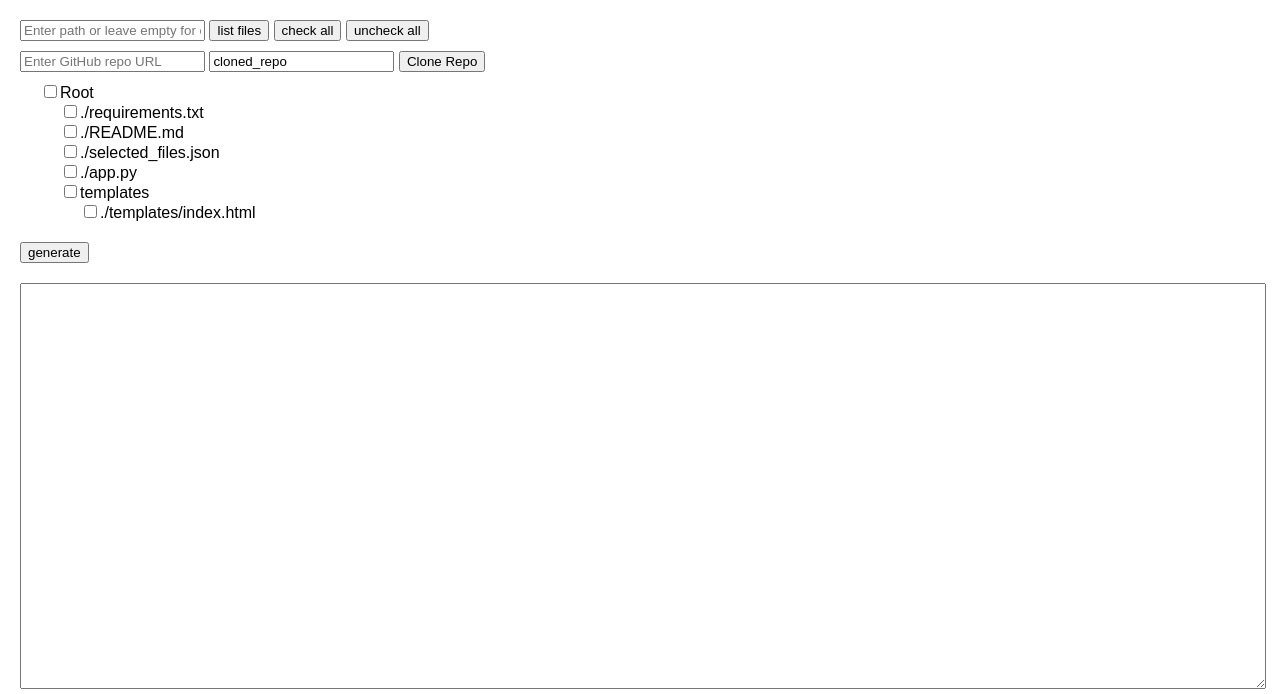
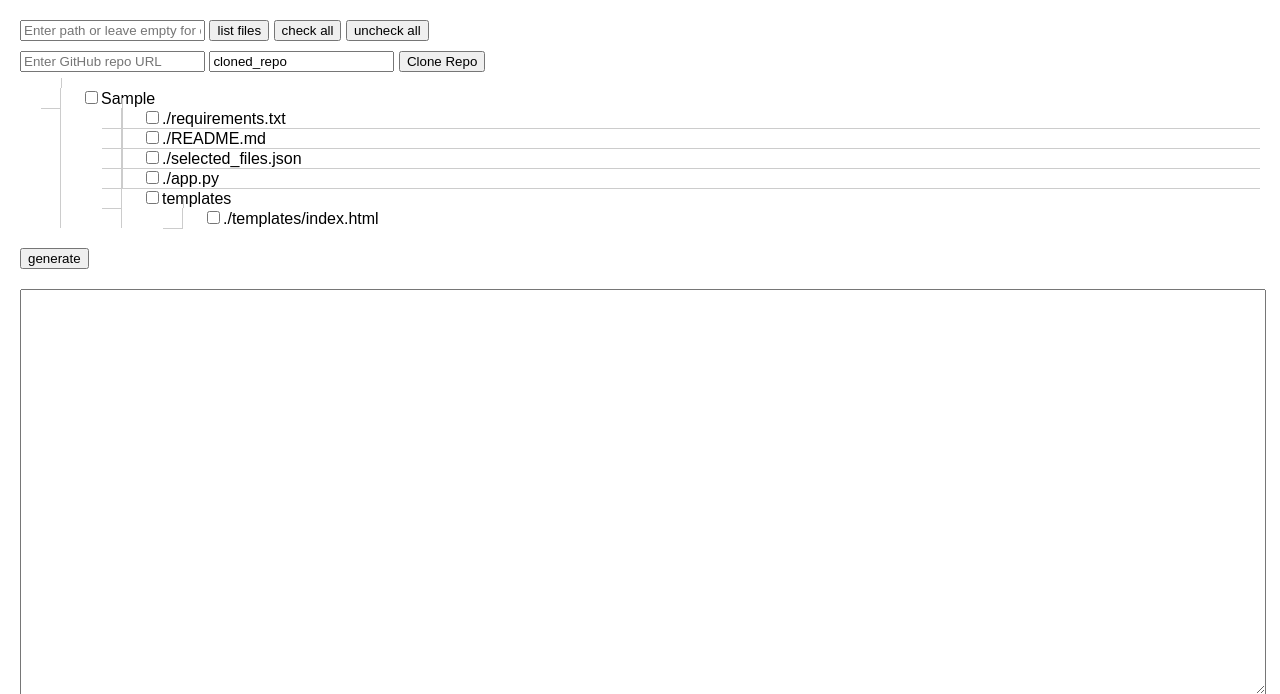
Before and after one commit to laundrevity/codecam, a Flask app: template templates/index.html in a window 1280 px wide. Shown: the top 694 px of the page. Run offline with Flask 3, Linux system fonts and the light colour scheme; the template is opened without the code that fills it: most values are stand-ins (such as "Sample title", 1, 10 or a date in 2020).

Commit message:
subdir checkboxes and full root path

```diff
--- a/app.py
+++ b/app.py
@@ -22,8 +22,12 @@ def index():
             selected_files = json.load(f)
     else:
         selected_files = []
+    current_directory = os.path.abspath(default_path)
     return render_template(
-        "index.html", default_path=default_path, selected_files=selected_files
+        "index.html",
+        default_path=default_path,
+        selected_files=selected_files,
+        current_directory=current_directory,
     )
 
 
--- a/templates/index.html
+++ b/templates/index.html
@@ -9,6 +9,38 @@
         textarea { width: 100%; height: 400px; margin-top: 20px; }
         .button-group { margin-bottom: 10px; }
         .file-list { margin-bottom: 20px; }
+        .tree { list-style-type: none; padding-left: 20px; }
+        .tree li {
+            position: relative;
+            padding-left: 20px;
+            border-left: 1px solid #ccc;
+            margin-left: 20px;
+            list-style: none; /* Remove default list styling */
+        }
+        .tree li::before {
+            content: '';
+            position: absolute;
+            top: -10px;
+            left: 0;
+            bottom: 10px;
+            width: 1px;
+            background: #ccc;
+        }
+        .tree li:last-child::before {
+            height: 10px;
+        }
+        .tree li::after {
+            content: '';
+            position: absolute;
+            top: 20px;
+            left: -20px;
+            right: 0; /* Extend the line to the right */
+            height: 1px;
+            background: #ccc;
+        }
+        .tree li:last-child::after {
+            width: 20px; /* Do not extend the line for the last child */
+        }
     </style>
 </head>
 
@@ -31,6 +63,7 @@
     <textarea id="result"></textarea>
 
     <script>
+        const currentDirectory = "{{ current_directory }}";
         let selectedFiles = {{ selected_files | tojson | safe }};
 
         function browse() {
@@ -54,7 +87,8 @@
         }
 
         function buildFileTree(files) {
-            const fileTree = document.createElement('div');
+            const fileTree = document.createElement('ul');
+            fileTree.classList.add('tree');
             const fileMap = {};
 
             files.forEach(file => {
@@ -74,8 +108,7 @@
             });
 
             function createTreeElement(fileNode, path) {
-                const element = document.createElement('div');
-                element.style.marginLeft = '20px';
+                const li = document.createElement('li');
 
                 const checkbox = document.createElement('input');
                 checkbox.type = 'checkbox';
@@ -86,18 +119,22 @@
                     checkAllInDirectory(path, checkbox.checked);
                 });
 
-                const text = document.createTextNode(fileNode.isFile ? path : (path === '.' ? 'Root' : path.split('/').pop()));
+                const text = document.createTextNode(fileNode.isFile ? path : (path === '.' ? currentDirectory : path.split('/').pop()));
 
-                element.appendChild(checkbox);
-                element.appendChild(text);
+                li.appendChild(checkbox);
+                li.appendChild(text);
 
-                for (const key in fileNode.children) {
-                    element.appendChild(createTreeElement(fileNode.children[key], `${path}/${key}`));
+                if (Object.keys(fileNode.children).length > 0) {
+                    const ul = document.createElement('ul');
+                    ul.classList.add('tree');
+                    for (const key in fileNode.children) {
+                        ul.appendChild(createTreeElement(fileNode.children[key], `${path}/${key}`));
+                    }
+                    li.appendChild(ul);
                 }
 
-                return element;
+                return li;
             }
-
 
             for (const key in fileMap) {
                 fileTree.appendChild(createTreeElement(fileMap[key], key));
@@ -116,8 +153,6 @@
                 }
             });
         }
-
-
 
         function checkAll() {
             const checkboxes = document.querySelectorAll('#files input[type="checkbox"]');
```
